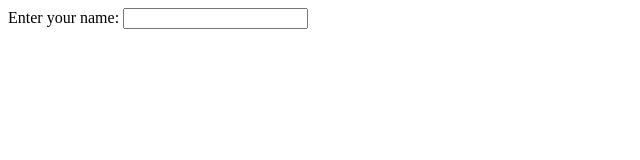
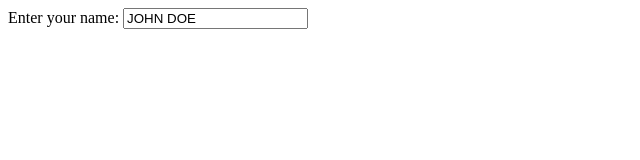
Before and after one commit to acciojob/capitalise-name-sourabh-bansotiya, a website: page main.html in a window 1280 px wide. Shown: the full height of the page, 0-640 px from the left. Drawn offline with Linux system fonts and the light colour scheme.

Commit message:
created a submission

```diff
--- a/main.html
+++ b/main.html
@@ -3,7 +3,7 @@
   <head>
   </head>
   <body>
-    Enter your name: <input type="text" id="fname">
+    Enter your name: <input type="text" id="fname" value= 'JOHN DOE'>
 
 	<script type="text/javascript" src="./script.js">
 	</script>
```
